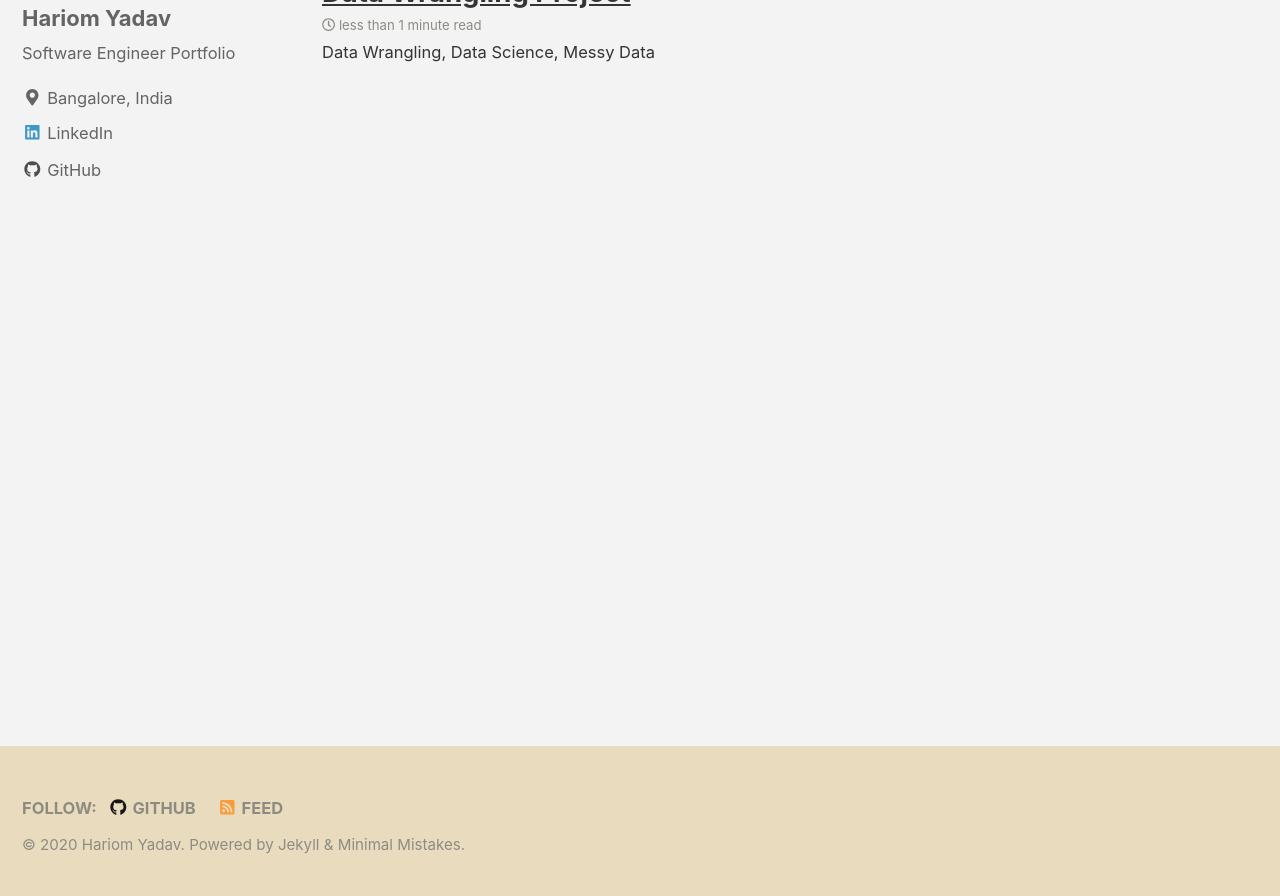
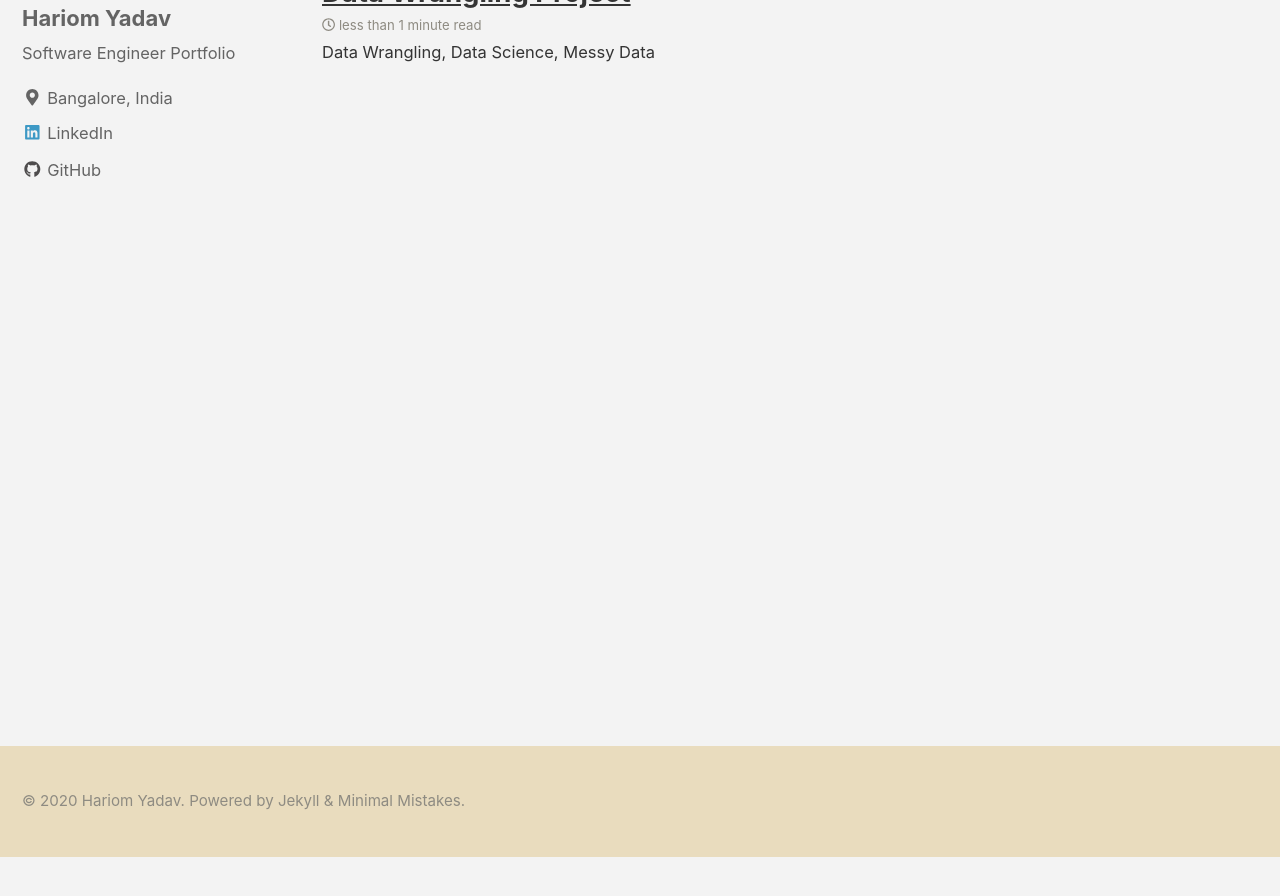
Before and after one commit to hariomyadav/hocyadav.github.io, a Jekyll site: the page built from index.html, in a window 1280 px wide and 900 px high, scrolled down 760 px. Shown: the top 896 px of the window. Built offline with Jekyll 4.4.1, drawn with Linux system fonts in a browser that asks for light colours; nearby versions of some CDN libraries; the list of posts is cut into pages by our own code; after the commit the page ends 1616 px from its top, so only the background shows below that.

Commit message:
remove footer

```diff
--- a/_includes/comments-providers/discourse.html
+++ b/_includes/comments-providers/discourse.html
@@ -9,5 +9,5 @@
      (document.getElementsByTagName('head')[0] || document.getElementsByTagName('body')[0]).appendChild(d);
    })();
 </script>
-<!-- <noscript>Please enable JavaScript to view the comments powered by <a href="https://www.discourse.org/">Discourse.</a></noscript> -->
+<noscript>Please enable JavaScript to view the comments powered by <a href="https://www.discourse.org/">Discourse.</a></noscript>
 {% endif %}
--- a/_includes/footer.html
+++ b/_includes/footer.html
@@ -1,4 +1,4 @@
-<div class="page__footer-follow">
+<!-- <div class="page__footer-follow">
   <ul class="social-icons">
     {% if site.data.ui-text[site.locale].follow_label %}
       <li><strong>{{ site.data.ui-text[site.locale].follow_label }}</strong></li>
@@ -20,6 +20,6 @@
     {% endif %}
     <li><a href="{% if site.atom_feed.path %}{{ site.atom_feed.path }}{% else %}{{ '/feed.xml' | absolute_url }}{% endif %}"><i class="fas fa-fw fa-rss-square" aria-hidden="true"></i> {{ site.data.ui-text[site.locale].feed_label | default: "Feed" }}</a></li>
   </ul>
-</div>
+</div> -->
 
 <div class="page__footer-copyright">&copy; {{ site.time | date: '%Y' }} {{ site.name | default: site.title }}. {{ site.data.ui-text[site.locale].powered_by | default: "Powered by" }} <a href="https://jekyllrb.com" rel="nofollow">Jekyll</a> &amp; <a href="https://mademistakes.com/work/minimal-mistakes-jekyll-theme/" rel="nofollow">Minimal Mistakes</a>.</div>
```
